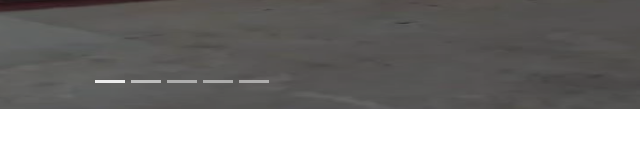
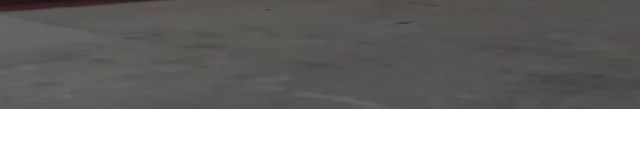
Before and after one commit to Arhama-Mehmood/MES-Website, a plain HTML site: page index.html in a window 1280 px wide. Shown: the part 632-800 px from the top of the page, 458-1098 px from the left. Drawn offline with nearby package versions, Linux system fonts and the light colour scheme; a web font is replaced by a local one.

Commit message:
Second Commit

```diff
--- a/index.html
+++ b/index.html
@@ -23,7 +23,6 @@
 
     <!-- Bootstrap Icon cdn Link -->
     <link rel="stylesheet" href="https://cdn.jsdelivr.net/npm/bootstrap-icons@1.3.0/font/bootstrap-icons.css">
-
 
     <!-- Google Font Links -->
     <link rel="preconnect" href="https://fonts.googleapis.com">
@@ -93,7 +92,7 @@
 
     <!-- Carousel Start -->
     <div id="carouselExampleCaptions" class="carousel slide" data-bs-ride="carousel">
-        <div class="carousel-indicators">
+        <!-- <div class="carousel-indicators">
             <button type="button" data-bs-target="#carouselExampleCaptions" data-bs-slide-to="0" class="active"
                 aria-current="true" aria-label="Slide 1"></button>
             <button type="button" data-bs-target="#carouselExampleCaptions" data-bs-slide-to="1"
@@ -105,13 +104,13 @@
             <button type="button" data-bs-target="#carouselExampleCaptions" data-bs-slide-to="4"
                 aria-label="Slide 5"></button>
 
-        </div>
+        </div> -->
 
         <div class="carousel-inner">
             <div class="carousel-item active">
                 <div class="overlay"></div>
                 <img src="./images/school-complete.jfif" class="d-block w-100" alt="...">
-                <div class="carousel-caption ">
+                <div class="carousel-caption">
                     <h2 class="heading1">Welcome to <br> The Best educations</h2>
                     <h1 class="heading2">SCHOOL</h1>
                     <h4>Serving the nation with quality education at affordable fees!</h4>
```
